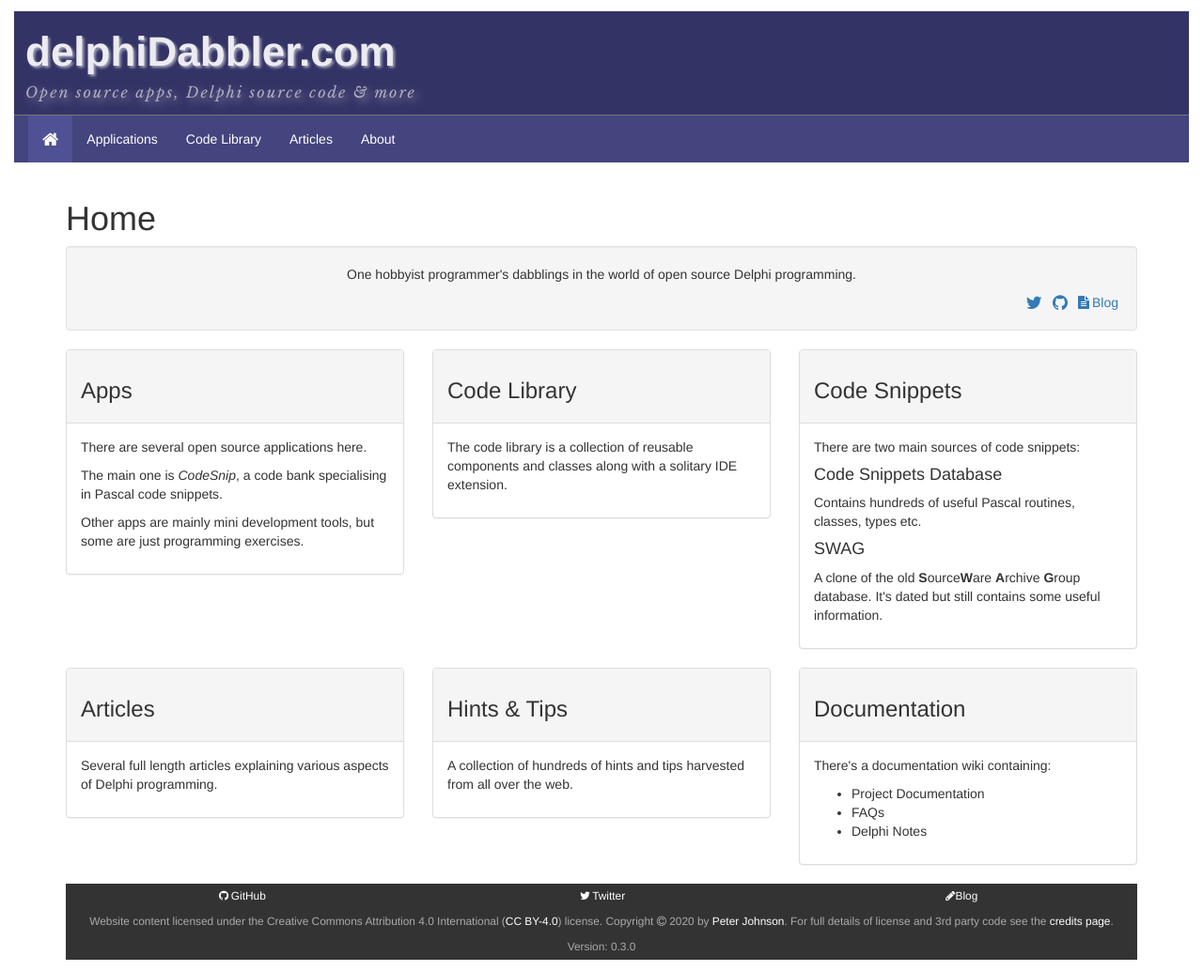
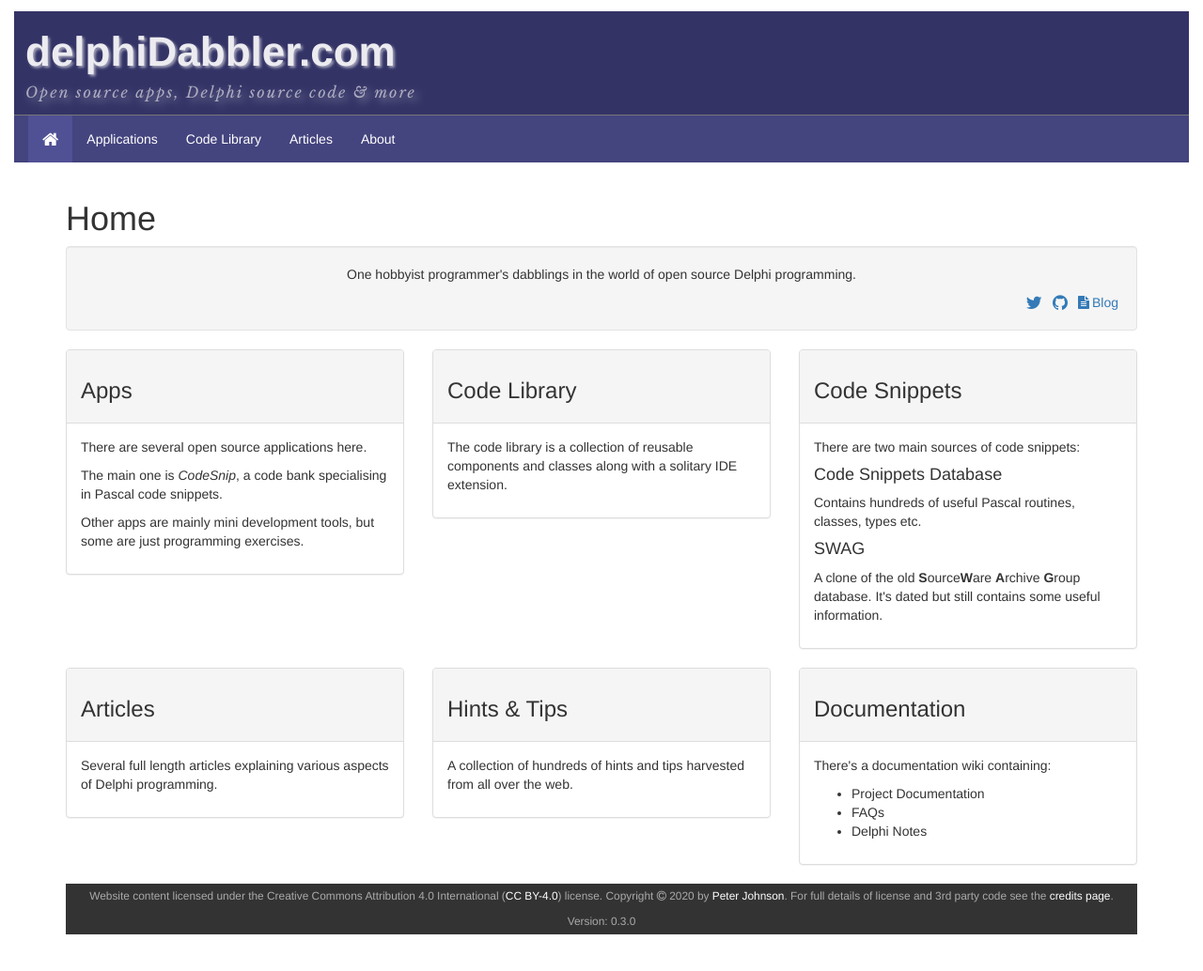
Before and after one commit to delphidabbler/delphidabbler.github.io, a Jekyll site: the page built from index.html, in a window 1280 px wide. Shown: the whole page at 94% size. Built offline with Jekyll 4.4.1, drawn with Linux system fonts in a browser that asks for light colours; nearby versions of some CDN libraries; after the commit the page ends 1007 px from its top, so only the background shows below that.

Commit message:
Revert "Add three social links to footer"
This reverts commit 474a9a789694d2e5d844379802805cb4bc2a05ab.

```diff
--- a/_includes/footer.html
+++ b/_includes/footer.html
@@ -2,17 +2,6 @@
 <footer class="pagefoot" role="contentinfo">
 
   <div class="pagefoot-links">
-    <div class="row">
-      <div class="col-xs-4">
-        <p><a href="{{ site.data.core.github-url }}" aria-label="{{ site.data.core.github-link-title }}"><span class="fa fa-fw fa-github fa-x-pad-right" aria-hidden="true"></span>GitHub</a>
-      </div>
-      <div class="col-xs-4">
-        <p><a href="{{ site.data.core.twitter-url }}" aria-label="{{ site.data.core.twitter-link-title }}"><span class="fa fa-fw fa-twitter fa-x-pad-right" aria-hidden="true"></span>Twitter</a>
-      </div>
-      <div class="col-xs-4">
-        <p><a href="{{ site.data.core.dd-blog-url }}" aria-label="{{ site.data.core.dd-blog-link-title }}"><span class="fa fa-pencil fa-x-pad-right" aria-hidden="true"></span>Blog</a>
-      </div>
-    </div> <!-- /.row -->
   </div> <!-- /.pagefoot-links -->
 
   <div class="pagefoot-credits">
```
